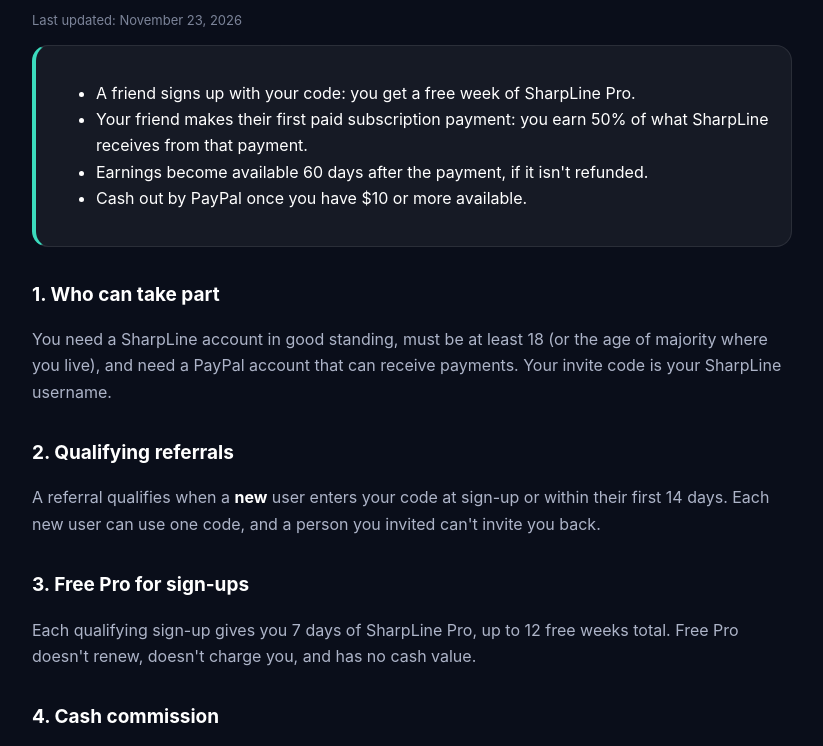
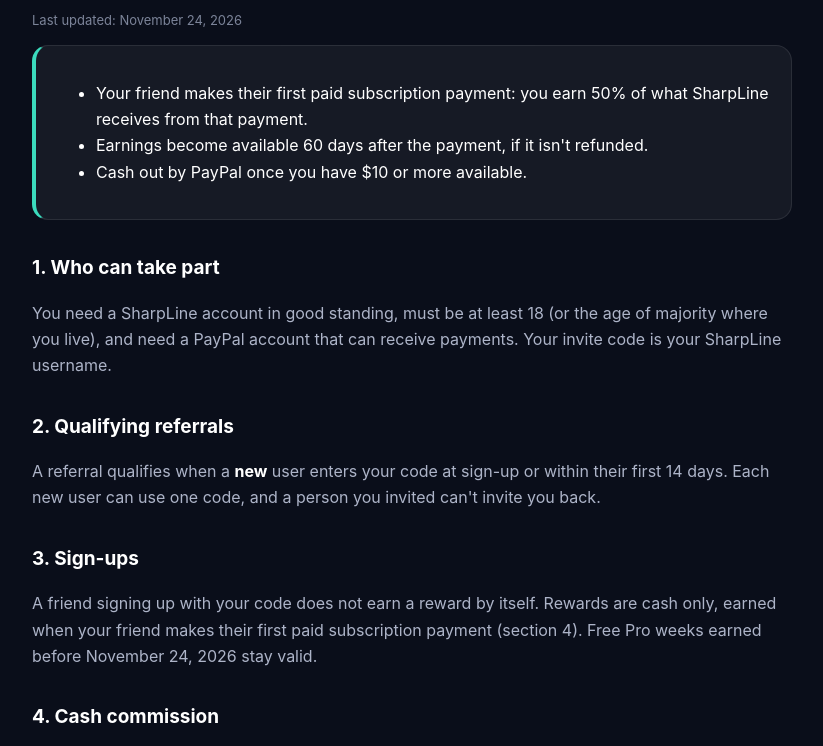
Before and after one commit to jhonry-ninja/sharpline-site, a plain HTML site: page referrals/index.html in a window 1280 px wide. Shown: the part 139-885 px from the top of the page, without its empty margins (228-1051 px from the left). Drawn offline with Linux system fonts and the light colour scheme.

Commit message:
Referral terms: cash only

```diff
--- a/referrals/index.html
+++ b/referrals/index.html
@@ -1,6 +1,5 @@
-<!DOCTYPE html><html lang="en"><head><meta charset="utf-8"><meta name="viewport" content="width=device-width,initial-scale=1"><title>SharpLine Referral Program Terms</title><link rel="stylesheet" href="/referrals/r.css"></head><body><div class="wrap"><div class="brand">SHARP<span>LINE</span></div><h1>Referral Program Terms</h1><p class="dim">Last updated: November 23, 2026</p>
+<!DOCTYPE html><html lang="en"><head><meta charset="utf-8"><meta name="viewport" content="width=device-width,initial-scale=1"><title>SharpLine Referral Program Terms</title><link rel="stylesheet" href="/referrals/r.css"></head><body><div class="wrap"><div class="brand">SHARP<span>LINE</span></div><h1>Referral Program Terms</h1><p class="dim">Last updated: November 24, 2026</p>
 <div class="box"><ul>
-<li>A friend signs up with your code: you get a free week of SharpLine Pro.</li>
 <li>Your friend makes their first paid subscription payment: you earn 50% of what SharpLine receives from that payment.</li>
 <li>Earnings become available 60 days after the payment, if it isn't refunded.</li>
 <li>Cash out by PayPal once you have $10 or more available.</li>
@@ -9,8 +8,8 @@
 <p>You need a SharpLine account in good standing, must be at least 18 (or the age of majority where you live), and need a PayPal account that can receive payments. Your invite code is your SharpLine username.</p>
 <h2>2. Qualifying referrals</h2>
 <p>A referral qualifies when a <strong>new</strong> user enters your code at sign-up or within their first 14 days. Each new user can use one code, and a person you invited can't invite you back.</p>
-<h2>3. Free Pro for sign-ups</h2>
-<p>Each qualifying sign-up gives you 7 days of SharpLine Pro, up to 12 free weeks total. Free Pro doesn't renew, doesn't charge you, and has no cash value.</p>
+<h2>3. Sign-ups</h2>
+  <p>A friend signing up with your code does not earn a reward by itself. Rewards are cash only, earned when your friend makes their first paid subscription payment (section 4). Free Pro weeks earned before November 24, 2026 stay valid.</p>
 <h2>4. Cash commission</h2>
 <p><strong>Amount:</strong> 50% of the net amount SharpLine receives from your friend's <strong>first paid</strong> subscription payment ("net" means after the app store's fee and any taxes it withholds). Free trials and renewals don't earn a commission.</p>
 <p><strong>Hold:</strong> commissions stay Pending for 60 days. If the payment is refunded in that time, the commission is cancelled. Up to 10 commissions per person become Available each calendar month; any extra roll into the next month.</p>
```
